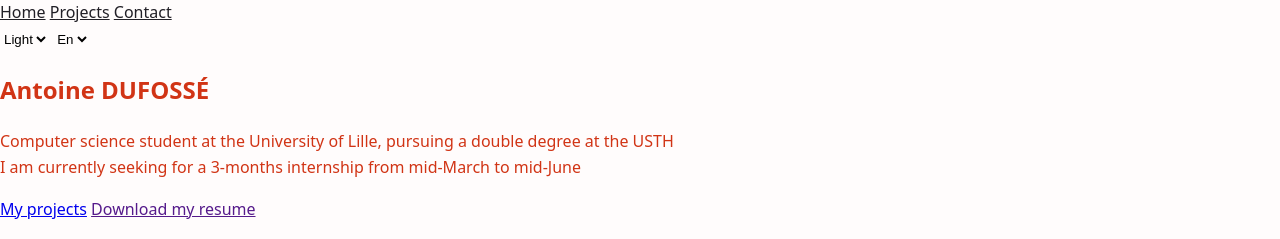
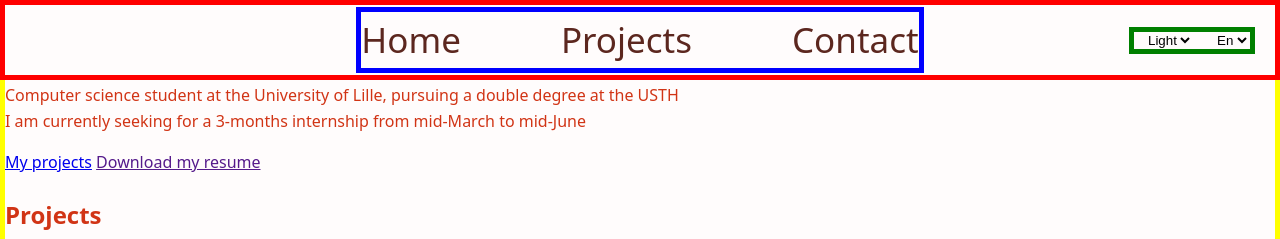
Before and after one commit to taunyo/portfolio, a plain HTML site: page src/index.html in a window 1280 px wide. Shown: the top 239 px of the page. Drawn offline with Linux system fonts and the light colour scheme.

Commit message:
add(feature/style): style for the header. Links are center in the middle of the page and controls such as theme and language in the right

```diff
--- a/src/index.html
+++ b/src/index.html
@@ -19,6 +19,7 @@
                 <a id="contact_link" href="#contact">Contact</a>
             </div>
 
+            <div id="header_controls">
                 <label for="theme"></label>
                 <select id="theme">
                     <option selected="selected">Light</option>
@@ -30,6 +31,7 @@
                     <option selected="selected">En</option>
                     <option>Fr</option>
                 </select>
+            </div>
         </header>
 
         <main>
--- a/style/main.css
+++ b/style/main.css
@@ -27,6 +27,48 @@ body {
     line-height: 1.6;
 }
 
+header {
+    position: fixed;
+    top: 0;
+    left: 0;
+    width: 100%;
+    height: 10%;
+    box-sizing: border-box;
+    background-color: var(--bg-color);
+    display: grid;
+    grid-template-columns: 1fr auto 1fr;
+    align-items: center;
+    border: 5px solid red;
+}
+
+#section_links {
+    align-items: center;
+    grid-column: 2;
+    display: flex;
+    gap: 100px;
+    border: 5px solid blue;
+}
+
+#section_links a {
+    color: var(--accent-color);
+    text-decoration: none;
+    font-size: 35px;
+}
+
+#header_controls {
+    align-items: center;
+    grid-column: 3;
+    justify-self: end;
+    display: flex;
+    gap: 10px;
+    margin-right: 20px;
+    border: 5px solid green;
+}
+
+main {
+    border: 5px solid yellow;
+}
+
 button {
     padding: 0;
     border: none;
@@ -38,7 +80,3 @@ select {
     border: none;
     background: none;
 }
-
-#section_links a {
-    color: #211F26;
-}
```
Lines whose indentation alone changed are shown as unchanged.
